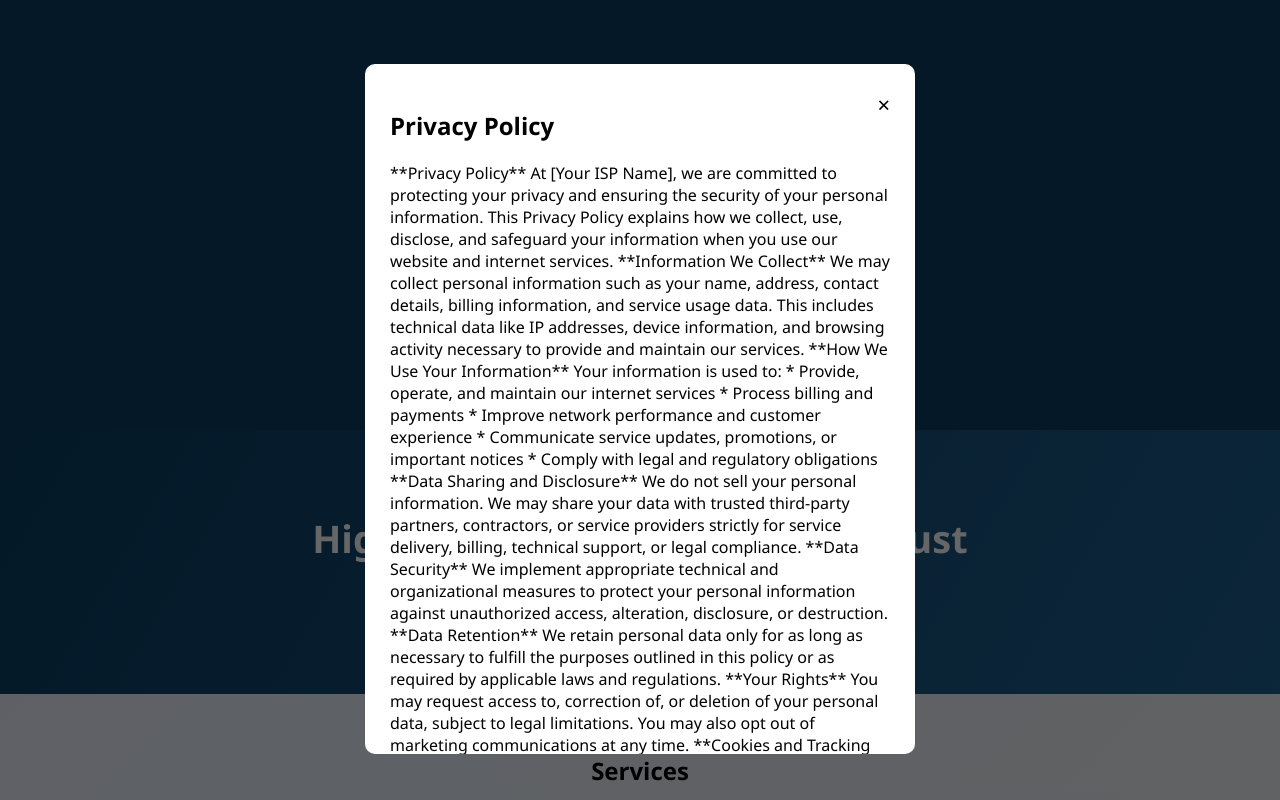
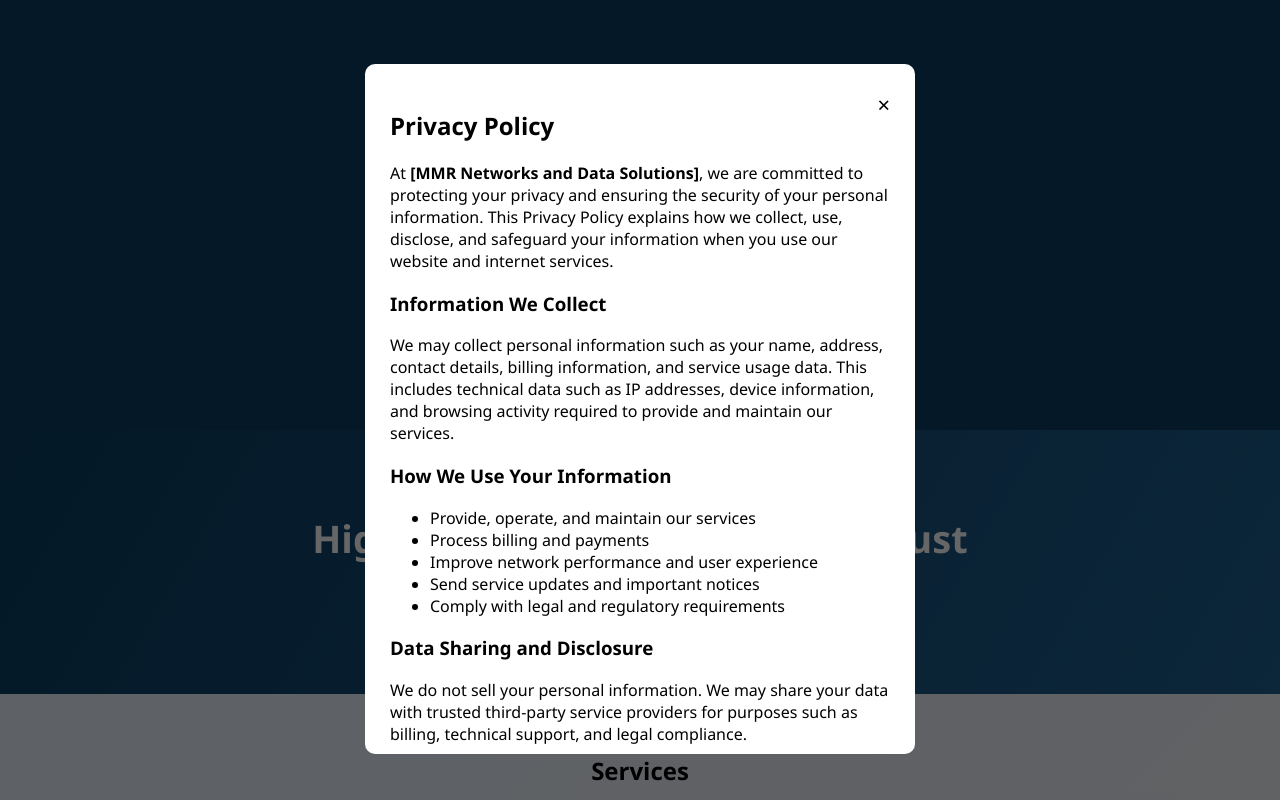
Before and after one commit to MmRnetworks/mmr-network, a plain HTML site: page index.html in a window 1280 px wide. Both pictures are taken after a click on the link "Privacy Policy". Shown: the top 800 px of the page. Drawn offline with Linux system fonts and the light colour scheme.

Commit message:
Update index.html

```diff
--- a/index.html
+++ b/index.html
@@ -265,50 +265,70 @@
 <div id="privacyModal" class="modal">
   <div class="modal-content">
     <span class="close" onclick="closeModal('privacyModal')">&times;</span>
-    <h2>Privacy Policy</h2>
-    <p>**Privacy Policy**
+  <h2>Privacy Policy</h2>
 
-At [Your ISP Name], we are committed to protecting your privacy and ensuring the security of your personal information. This Privacy Policy explains how we collect, use, disclose, and safeguard your information when you use our website and internet services.
+    <p>
+      At <strong>[MMR Networks and Data Solutions]</strong>, we are committed to protecting your privacy
+      and ensuring the security of your personal information. This Privacy Policy explains
+      how we collect, use, disclose, and safeguard your information when you use our
+      website and internet services.
+    </p>
 
-**Information We Collect**
-We may collect personal information such as your name, address, contact details, billing information, and service usage data. This includes technical data like IP addresses, device information, and browsing activity necessary to provide and maintain our services.
+    <h3>Information We Collect</h3>
+    <p>
+      We may collect personal information such as your name, address, contact details,
+      billing information, and service usage data. This includes technical data such as
+      IP addresses, device information, and browsing activity required to provide and
+      maintain our services.
+    </p>
 
-**How We Use Your Information**
-Your information is used to:
+    <h3>How We Use Your Information</h3>
+    <ul>
+      <li>Provide, operate, and maintain our services</li>
+      <li>Process billing and payments</li>
+      <li>Improve network performance and user experience</li>
+      <li>Send service updates and important notices</li>
+      <li>Comply with legal and regulatory requirements</li>
+    </ul>
 
-* Provide, operate, and maintain our internet services
-* Process billing and payments
-* Improve network performance and customer experience
-* Communicate service updates, promotions, or important notices
-* Comply with legal and regulatory obligations
+    <h3>Data Sharing and Disclosure</h3>
+    <p>
+      We do not sell your personal information. We may share your data with trusted
+      third-party service providers for purposes such as billing, technical support,
+      and legal compliance.
+    </p>
 
-**Data Sharing and Disclosure**
-We do not sell your personal information. We may share your data with trusted third-party partners, contractors, or service providers strictly for service delivery, billing, technical support, or legal compliance.
+    <h3>Data Security</h3>
+    <p>
+      We implement appropriate technical and organizational measures to protect your
+      personal information from unauthorized access, disclosure, or misuse.
+    </p>
 
-**Data Security**
-We implement appropriate technical and organizational measures to protect your personal information against unauthorized access, alteration, disclosure, or destruction.
+    <h3>Data Retention</h3>
+    <p>
+      Your data is retained only for as long as necessary to fulfill the purposes
+      outlined in this policy or as required by applicable laws.
+    </p>
 
-**Data Retention**
-We retain personal data only for as long as necessary to fulfill the purposes outlined in this policy or as required by applicable laws and regulations.
+    <h3>Your Rights</h3>
+    <p>
+      You may request access to, correction of, or deletion of your personal data,
+      subject to applicable legal limitations. You may also opt out of marketing
+      communications at any time.
+    </p>
 
-**Your Rights**
-You may request access to, correction of, or deletion of your personal data, subject to legal limitations. You may also opt out of marketing communications at any time.
+    <h3>Cookies and Tracking</h3>
+    <p>
+      We use cookies and similar technologies to enhance your browsing experience,
+      analyze traffic, and personalize content.
+    </p>
 
-**Cookies and Tracking Technologies**
-Our website may use cookies and similar technologies to enhance user experience, analyze traffic, and personalize content.
+    <h3>Changes to This Policy</h3>
+    <p>
+      We may update this Privacy Policy from time to time. Any changes will be posted
+      on this page with an updated effective date.
+    </p>
 
-**Changes to This Policy**
-We reserve the right to update this Privacy Policy at any time. Updates will be posted on this page with the revised effective date.
-
-**Contact Us**
-If you have any questions or concerns regarding this Privacy Policy or your data, please contact us at:
-Email: [[support@yourisp.com](mailto:support@yourisp.com)]
-Phone: [Your Contact Number]
-
----
-
-*By using our website and services, you acknowledge that you have read and understood this Privacy Policy.*
-.</p>
   </div>
 </div>
 
```
